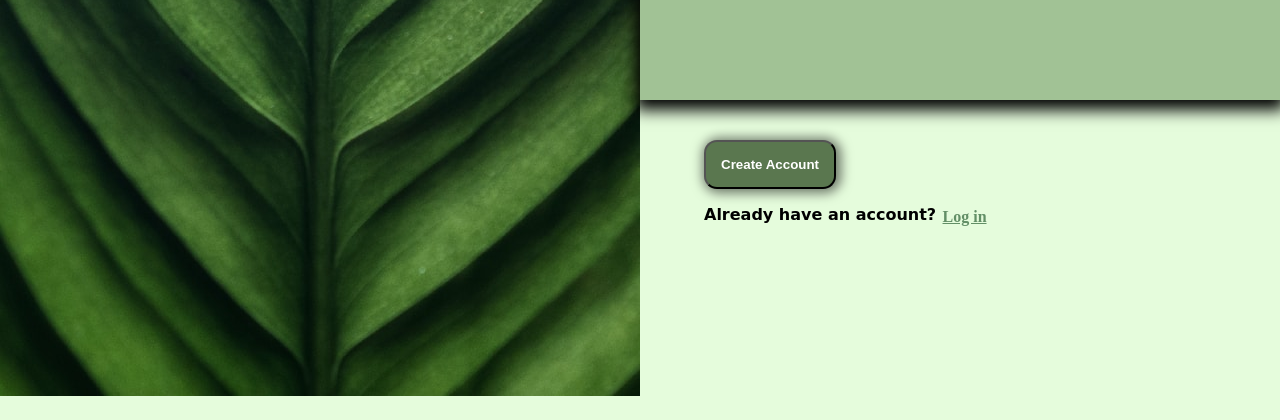
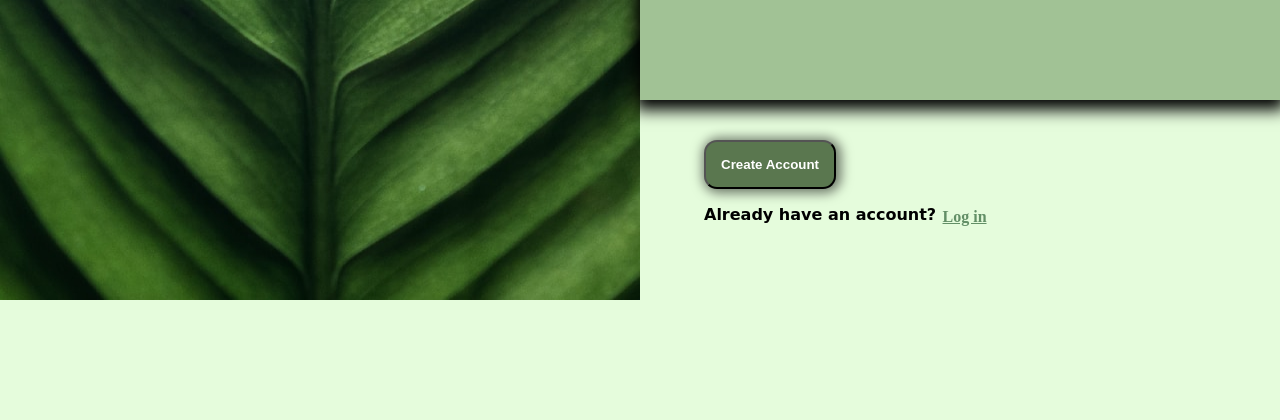
Before and after one commit to vaishali86c/Sign-Up-Form, a plain HTML site: page index.html in a window 1280 px wide. Shown: the part 500-920 px from the top of the page. Drawn offline with Linux system fonts and the light colour scheme.

Commit message:
Change Image Size

```diff
--- a/style.css
+++ b/style.css
@@ -2,7 +2,11 @@ body {
     margin: 0%;
     background-color: #e5fcdc;
 }
+.card-image{
+    width: 50vw;
+    height: 100vh;
 
+}
 .card-body {
 
     position: fixed;
```
